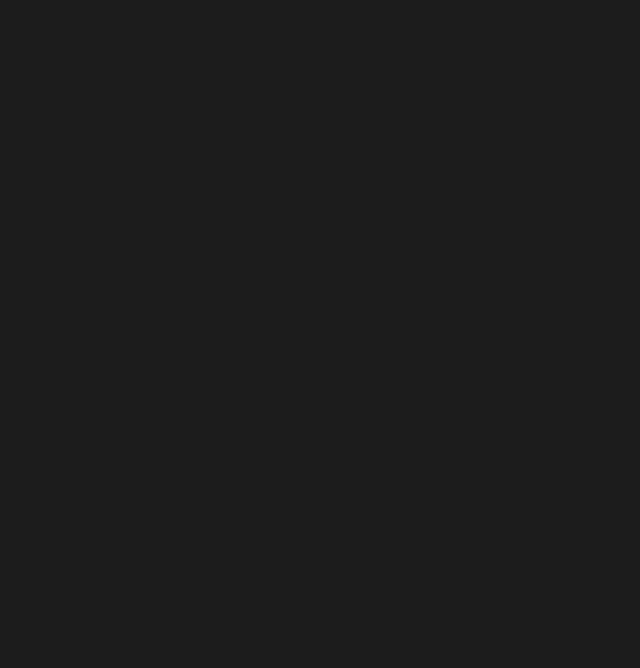
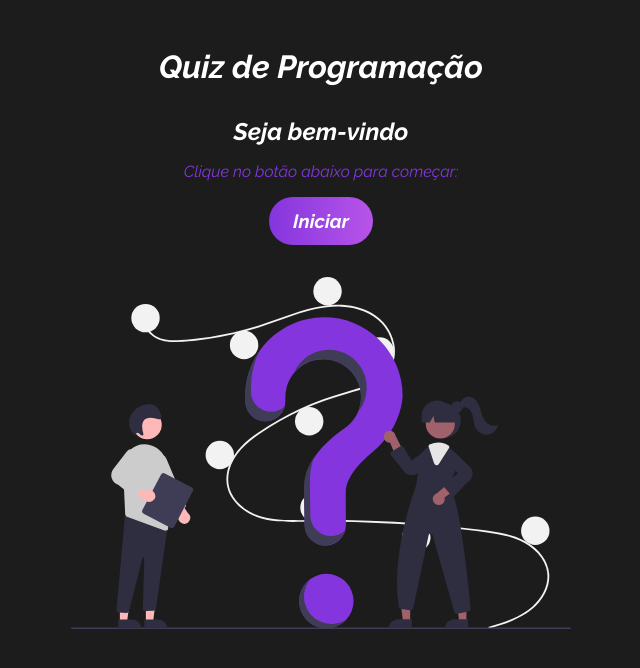
Before and after one commit to devMahaw/quiz_programacao, a React (Vite) app: page / in a window 1280 px wide. Shown: the top 668 px of the page, without its empty margins (319-959 px from the left). Built offline with nearby package versions, Linux system fonts and the light colour scheme.

Commit message:
main jsx fix

```diff
--- a/src/main.jsx
+++ b/src/main.jsx
@@ -5,5 +5,9 @@ import "./global.css";
 import { QuizProvider } from "./context/quiz";
 
 ReactDOM.createRoot(document.getElementById("root")).render(
-  <React.StrictMode></React.StrictMode>
+  <React.StrictMode>
+    <QuizProvider>
+      <App />
+    </QuizProvider>
+  </React.StrictMode>
 );
```
